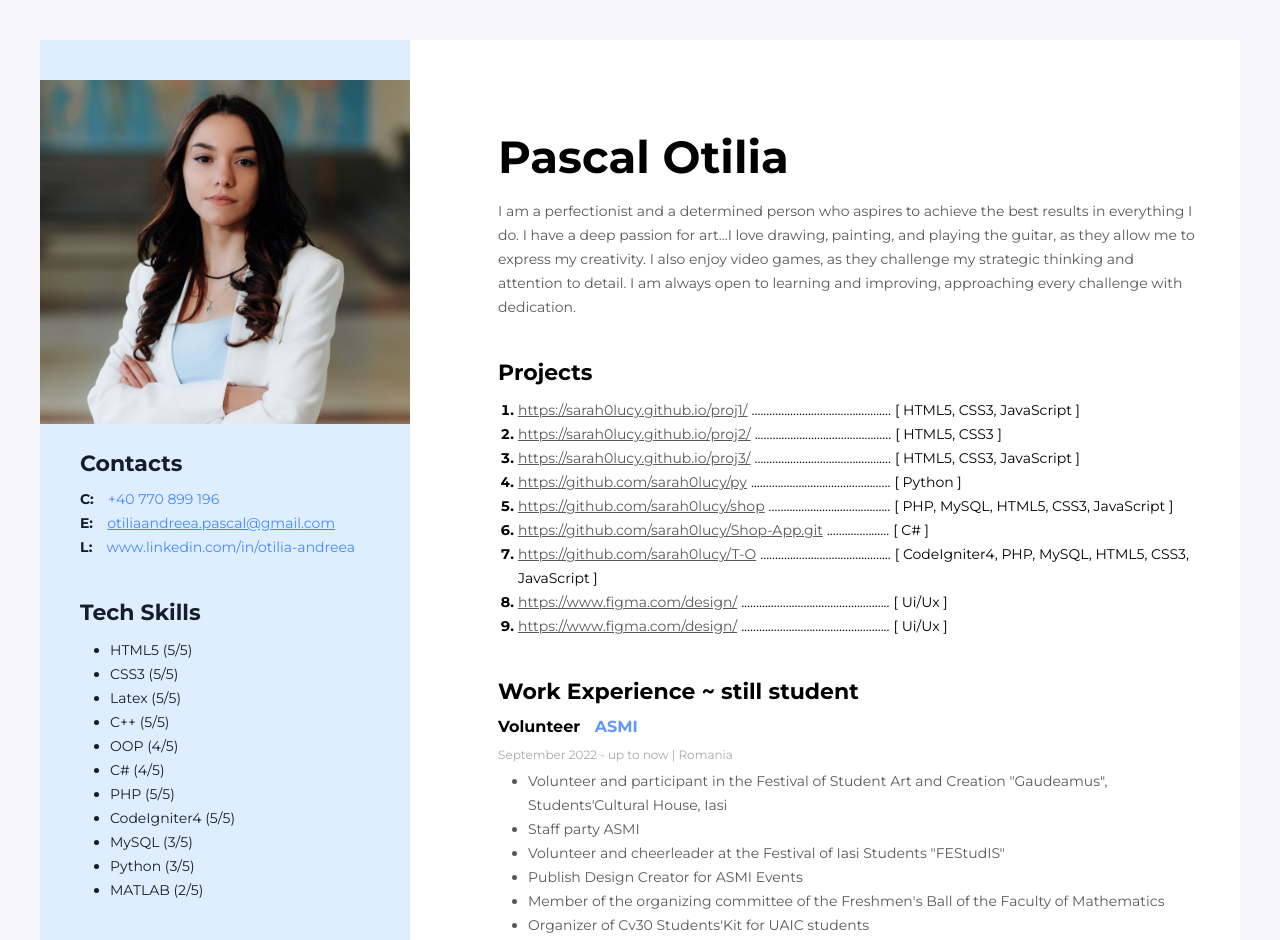
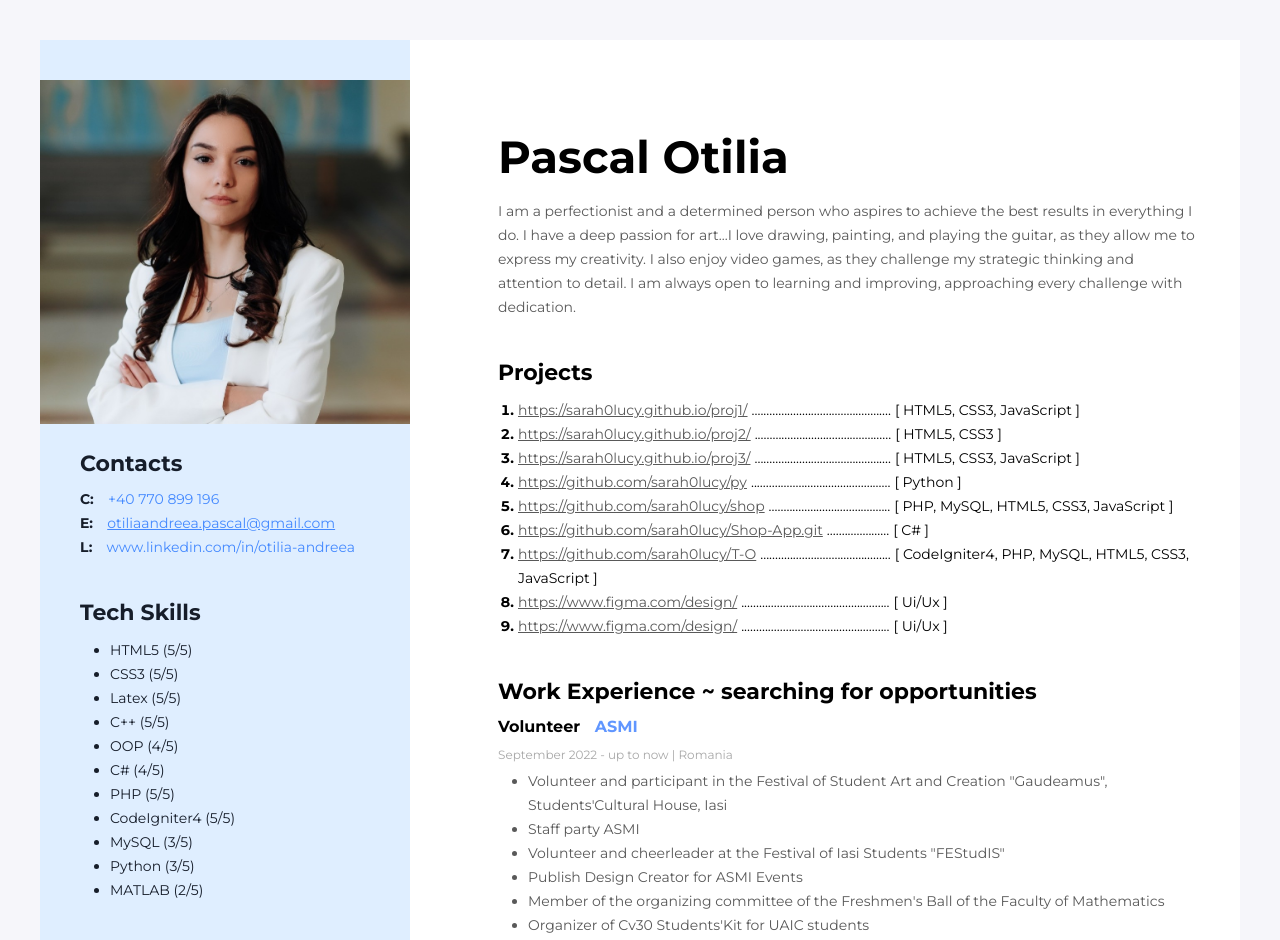
Before and after one commit to sarah0lucy/otilia_pascal_cv, a plain HTML site: page index.html in a window 1280 px wide. Shown: the top 940 px of the page. Drawn offline with Linux system fonts and the light colour scheme.

Commit message:
Update index.html

```diff
--- a/index.html
+++ b/index.html
@@ -92,7 +92,7 @@
 
         <!-- Work experience section -->
         <div class="work-experience-section">
-            <h3 class="work-experience-header">Work Experience ~ still student</h3>
+            <h3 class="work-experience-header">Work Experience ~ searching for opportunities</h3>
 
              <!-- 1st company -->
             <div class="company-container">
```
